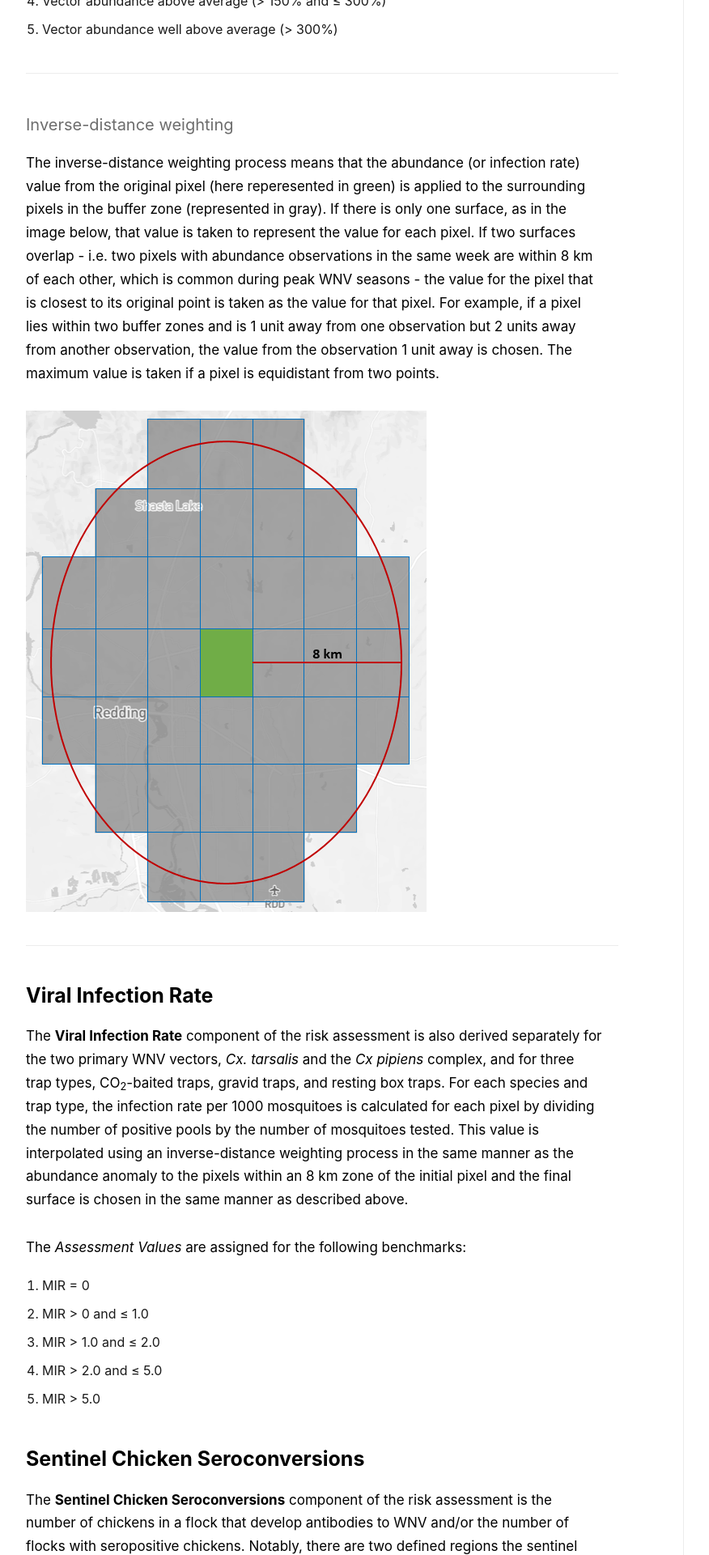
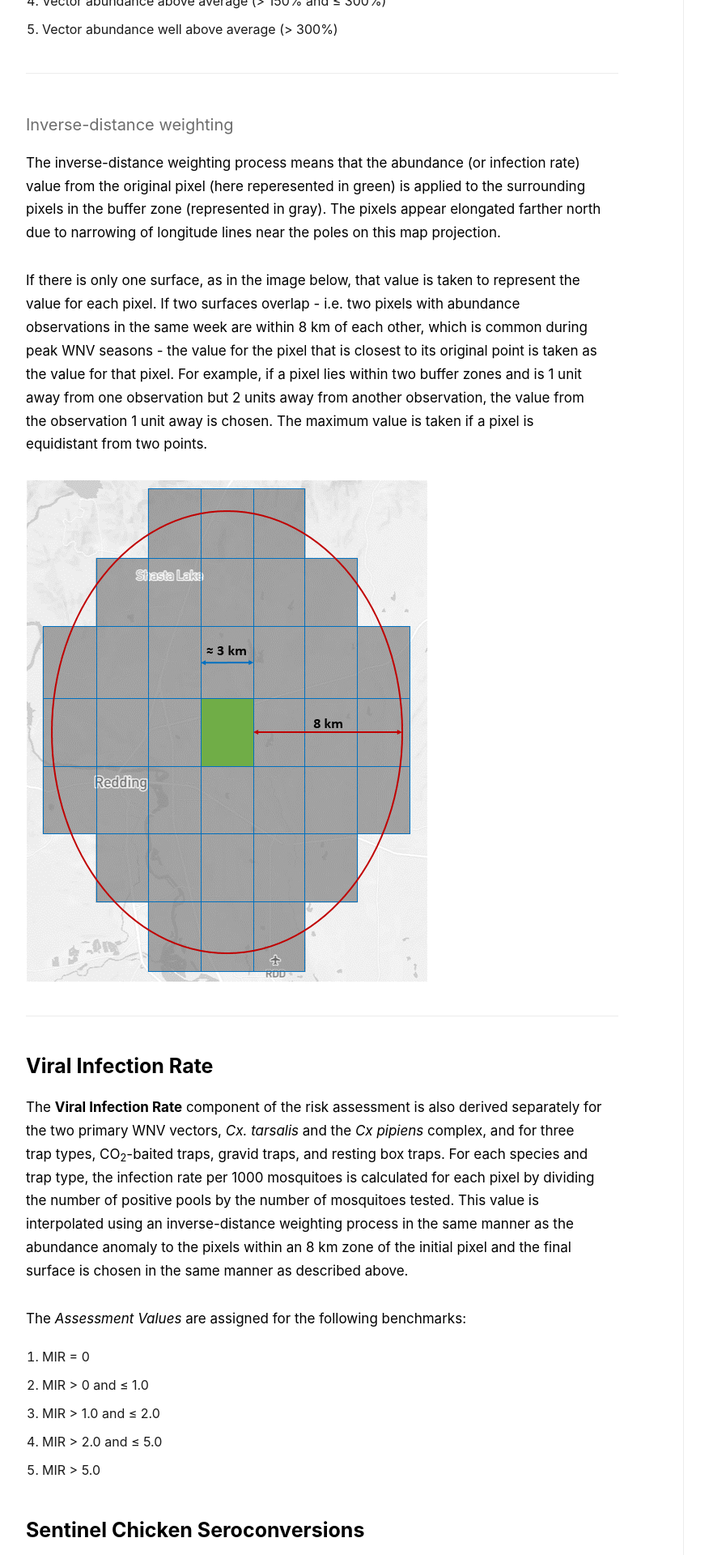
Before and after one commit to tlvaldepena/vectorsurv.org, a Jekyll site: the page built from _docs/tools/risk_surface_methodology.md, in a window 1280 px wide. Shown: the part 2390-4310 px from the top of the page at 81% size, without its empty margins (52-928 px from the left). Built offline with Jekyll 4.4.1, drawn with Linux system fonts in a browser that asks for light colours.

Commit message:
change idw image and comment about pixel elongation

```diff
--- a/_docs/tools/risk_surface_methodology.md
+++ b/_docs/tools/risk_surface_methodology.md
@@ -40,9 +40,11 @@
 
 ***
 #### Inverse-distance weighting
-The inverse-distance weighting process means that the abundance (or infection rate) value from the original pixel (here reperesented in green) is applied to the surrounding pixels in the buffer zone (represented in gray). If there is only one surface, as in the image below, that value is taken to represent the value for each pixel. If two surfaces overlap - i.e. two pixels with abundance observations in the same week are within 8 km of each other, which is common during peak WNV seasons - the value for the pixel that is closest to its original point is taken as the value for that pixel. For example, if a pixel lies within two buffer zones and is 1 unit away from one observation but 2 units away from another observation, the value from the observation 1 unit away is chosen. The maximum value is taken if a pixel is equidistant from two points.
+The inverse-distance weighting process means that the abundance (or infection rate) value from the original pixel (here reperesented in green) is applied to the surrounding pixels in the buffer zone (represented in gray). The pixels appear elongated farther north due to narrowing of longitude lines near the poles on this map projection.
 
-![IDW example]({{ site.baseurl }}/assets/images/docs/IDW_map_redding.PNG)
+If there is only one surface, as in the image below, that value is taken to represent the value for each pixel. If two surfaces overlap - i.e. two pixels with abundance observations in the same week are within 8 km of each other, which is common during peak WNV seasons - the value for the pixel that is closest to its original point is taken as the value for that pixel. For example, if a pixel lies within two buffer zones and is 1 unit away from one observation but 2 units away from another observation, the value from the observation 1 unit away is chosen. The maximum value is taken if a pixel is equidistant from two points.
+
+![IDW example]({{ site.baseurl }}/assets/images/docs/IDW_map_redding_distances.PNG)
 
 ***
 
```
